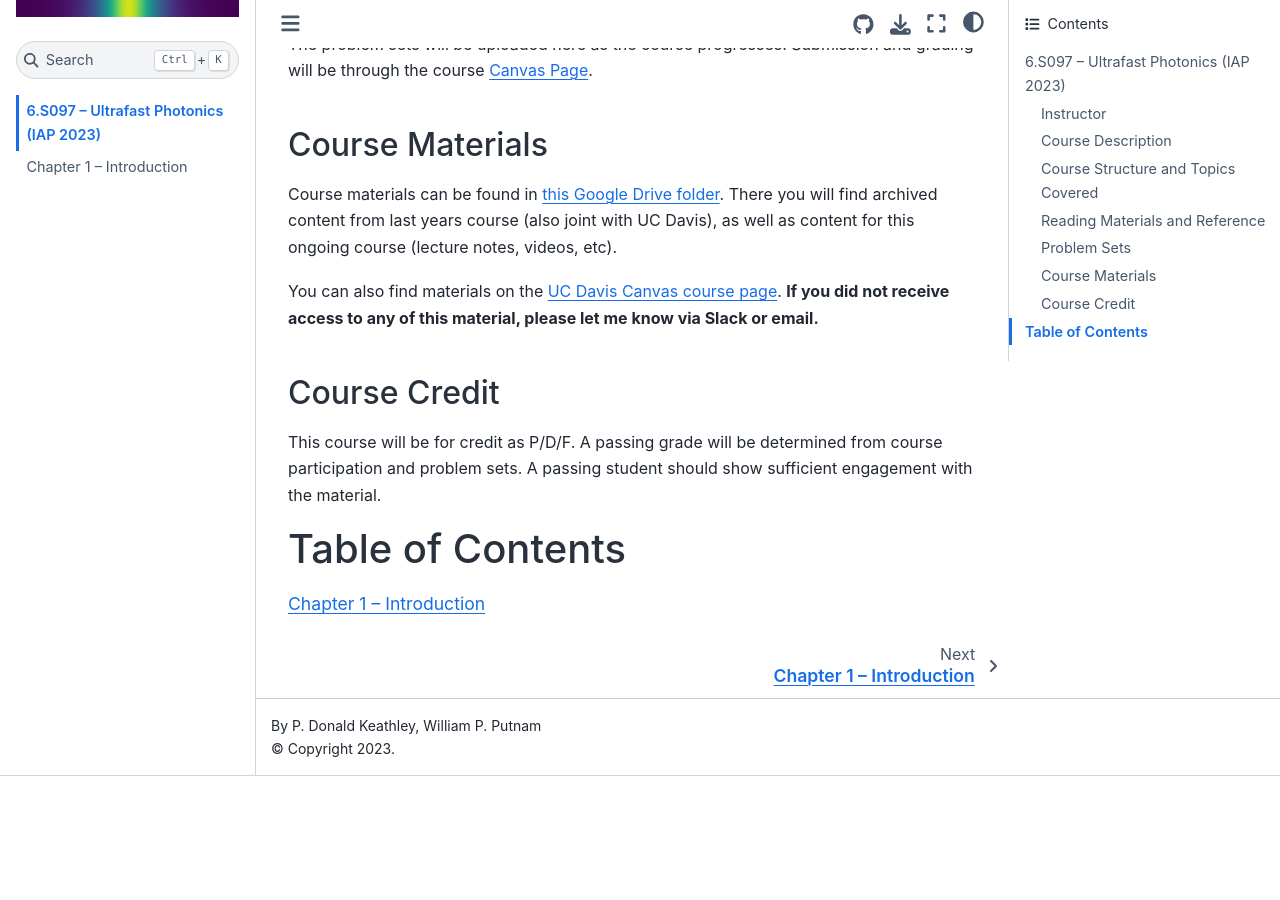
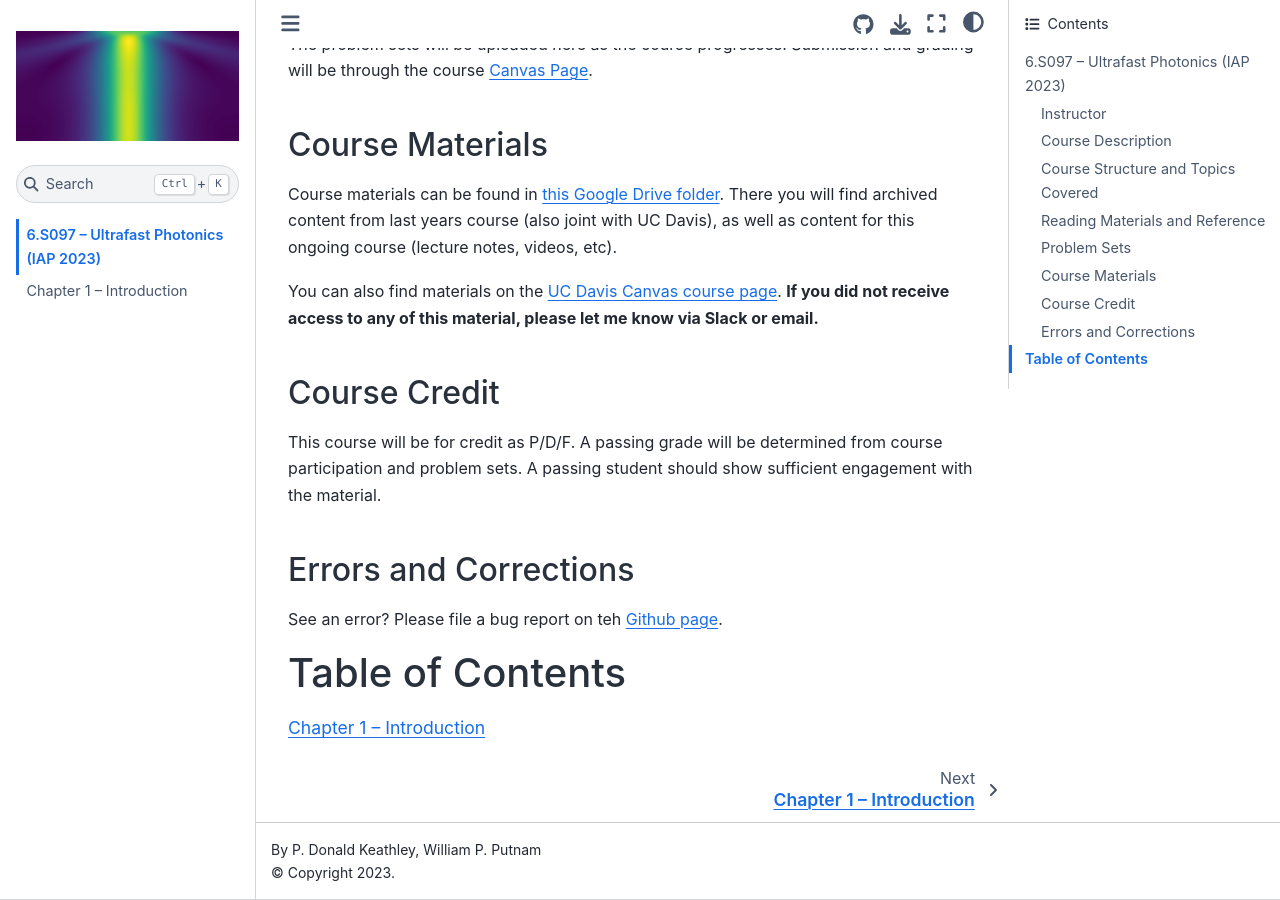
Before and after one commit to dkeathley/JPyBook-6.S097-IAP-Ultrafast-Photonics-Text, a Jupyter Book: the page built from intro.md, in a window 1280 px wide and 900 px high, scrolled down 2556 px. Built offline with Jupyter Book 1.0.4 settings and Sphinx 7.4.7 and the Sphinx Book theme 1.1.4, drawn with Linux system fonts in a browser that asks for light colours; pages that are not in the unit, such as notebooks, are missing from menus; before the commit the page ends 3332 px from its top, so only the background shows below that.

Commit message:
link to github for errors

````diff
--- a/intro.md
+++ b/intro.md
@@ -77,6 +77,10 @@
 
 This course will be for credit as P/D/F.  A passing grade will be determined from course participation and problem sets.  A passing student should show sufficient engagement with the material.
 
+## Errors and Corrections
+
+See an error?  Please file a bug report on teh [Github page](https://github.com/dkeathley/JPyBook-6.S097-IAP2023-Ultrafast-Photonics).
+
 # Table of Contents
 
 ```{tableofcontents}
````
